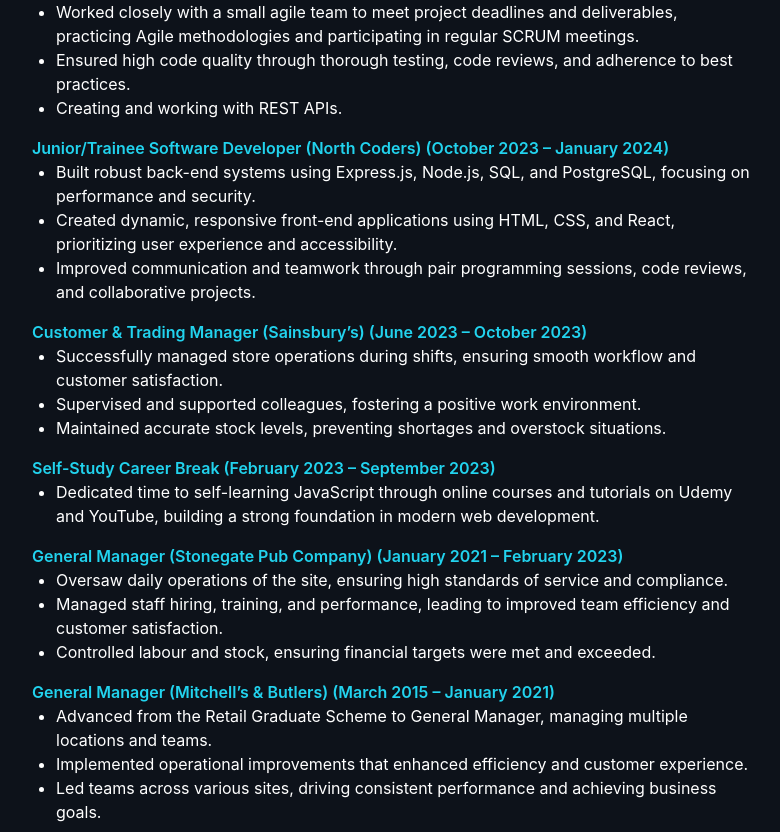
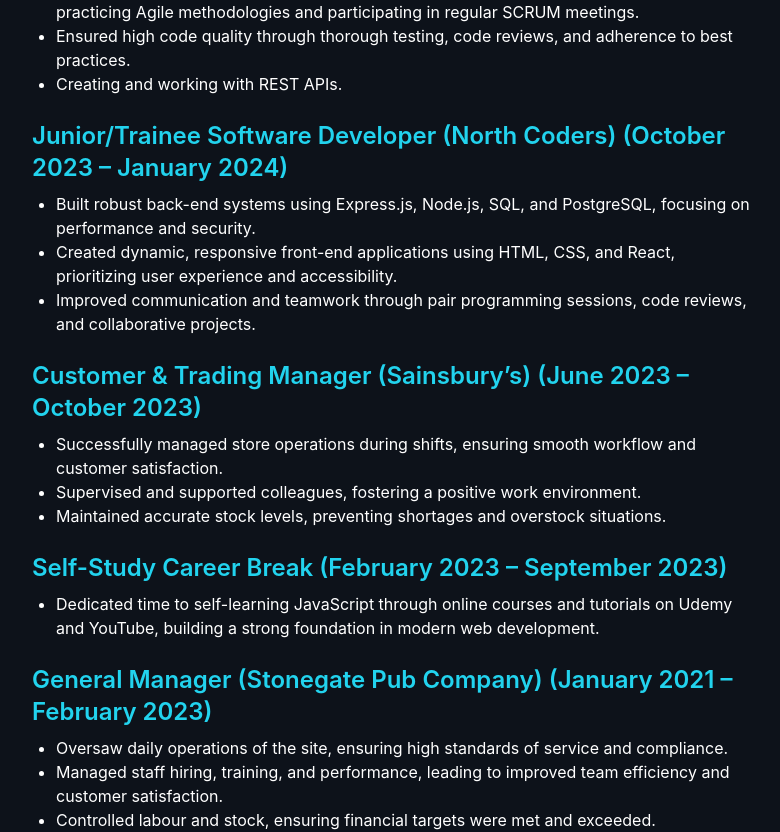
Before and after one commit to TomMirfin/Portfolio-24, a React (Vite) app: page /experience in a window 1280 px wide. Shown: the part 1380-2212 px from the top of the page, without its empty margins (8-788 px from the left). Built offline with nearby package versions, Linux system fonts and the light colour scheme; a web font is replaced by a local one.

Commit message:
new updates

```diff
--- a/package.json
+++ b/package.json
@@ -15,6 +15,7 @@
     "react": "^18.3.1",
     "react-dom": "^18.3.1",
     "react-icons": "^5.3.0",
+    "react-intersection-observer": "^9.13.1",
     "react-ionicons": "^4.2.1"
   },
   "devDependencies": {
--- a/src/Experience/CV.tsx
+++ b/src/Experience/CV.tsx
@@ -1,10 +1,53 @@
+import { motion } from "framer-motion";
+import { useEffect, useRef, useState } from "react";
+
 const CV = () => {
+  const targetRefs = Array.from({ length: 8 }, () => useRef(null));
+  const [visibility, setVisibility] = useState(Array(8).fill(false));
+
+  useEffect(() => {
+    const observer = new IntersectionObserver(
+      (entries) => {
+        entries.forEach((entry, index) => {
+          if (entry.isIntersecting) {
+            setVisibility((prev) => {
+              const newVisibility = [...prev];
+              newVisibility[index] = true;
+              return newVisibility;
+            });
+          }
+        });
+      },
+      {
+        root: null,
+        rootMargin: "0px",
+        threshold: 0.5,
+      }
+    );
+
+    targetRefs.forEach((ref) => {
+      if (ref.current) {
+        observer.observe(ref.current);
+      }
+    });
+
+    return () => {
+      targetRefs.forEach((ref) => {
+        if (ref.current) {
+          observer.unobserve(ref.current);
+        }
+      });
+    };
+  }, []);
+
   return (
-    <div className="p-6 max-w-3xl  bg-[rgb(13,18,26)] rounded-lg text-left">
-      <h1 className="text-3xl font-bold mb-2 text-cyan-400">Tom Mirfin</h1>
-      <h2 className="text-xl font-semibold mb-4 text-cyan-400">
-        Junior Software Developer
-      </h2>
+    <div className="p-6 max-w-3xl bg-[rgb(13,18,26)] rounded-lg text-left">
+      {[
+        {
+          title: "Tom Mirfin",
+          subtitle: "Junior Software Developer",
+          content: (
+            <>
               <p className="mb-2 text-white">Tadcaster, UK</p>
               <p className="mb-2 text-white">
                 Email:{" "}
@@ -17,7 +60,10 @@
               </p>
               <p className="mb-4 text-white">Phone: 0755 7355 021</p>
               <p className="mb-4 text-white">
-        <a href="https://github.com" className="text-blue-400 hover:underline">
+                <a
+                  href="https://github.com"
+                  className="text-blue-400 hover:underline"
+                >
                   GitHub
                 </a>{" "}
                 |
@@ -28,39 +74,44 @@
                   LinkedIn
                 </a>
               </p>
-
               <h3 className="text-2xl font-semibold mt-6 mb-2 text-cyan-400">
                 Profile
               </h3>
               <p className="mb-4 text-white">
                 I am a Software Developer with hands-on experience in full-stack
-        development gained through both professional roles and the Northcoders
-        boot camp. After transitioning from a decade in hospitality, I have
-        quickly adapted and contributed to real-world projects, including
-        rebuilding and deploying mobile apps for iOS and Android. I have
-        experience using AWS services (EC2, RDS, Amplify) for cloud
-        infrastructure, alongside expertise in TypeScript, JavaScript, React,
-        and Node.js. Additionally, I have managed and updated CMS systems and
-        handled live environment updates. Passionate about developing scalable,
-        user-friendly applications, I thrive in agile environments, using SCRUM
-        methodologies to deliver high-quality code. My goal is to continue
-        leveraging my technical skills and industry experience to drive
-        innovation within a dynamic development team.
+                development gained through both professional roles and the
+                Northcoders boot camp. After transitioning from a decade in
+                hospitality, I have quickly adapted and contributed to
+                real-world projects, including rebuilding and deploying mobile
+                apps for iOS and Android. I have experience using AWS services
+                (EC2, RDS, Amplify) for cloud infrastructure, alongside
+                expertise in TypeScript, JavaScript, React, and Node.js.
+                Additionally, I have managed and updated CMS systems and handled
+                live environment updates. Passionate about developing scalable,
+                user-friendly applications, I thrive in agile environments,
+                using SCRUM methodologies to deliver high-quality code. My goal
+                is to continue leveraging my technical skills and industry
+                experience to drive innovation within a dynamic development
+                team.
               </p>
-
-      <h3 className="text-2xl font-semibold mt-6 mb-2 text-cyan-400">
-        Education
-      </h3>
+            </>
+          ),
+        },
+        {
+          title: "Education",
+          content: (
+            <>
               <p className="font-semibold text-white">Northumbria University</p>
-      <p className="text-white">BSc(Hons) Computer Aided Product Design</p>
-
+              <p className="text-white">
+                BSc(Hons) Computer Aided Product Design
+              </p>
               <h3 className="text-2xl font-semibold mt-6 mb-2 text-cyan-400">
                 Technical Skills
               </h3>
               <ul className="list-disc ml-6 mb-4">
                 <li className="text-white">
-          <strong>Languages:</strong> TypeScript, JavaScript (Node.js, browser
-          environments, mobile environments)
+                  <strong>Languages:</strong> TypeScript, JavaScript (Node.js,
+                  browser environments, mobile environments)
                 </li>
                 <li className="text-white">
                   <strong>Testing:</strong> Test Driven Development (TDD), Jest,
@@ -81,135 +132,167 @@
                   communication, SDL, Agile, and SCRUM methodologies
                 </li>
               </ul>
-
-      <h3 className="text-2xl font-semibold mt-6 mb-2 text-cyan-400">
-        Work Experience
-      </h3>
+            </>
+          ),
+        },
+        {
+          title: "Work Experience",
+          content: (
+            <>
               <h4 className="font-semibold text-cyan-400">
                 Zeno Health Group (January 2024 – Present)
               </h4>
               <ul className="list-disc ml-6 mb-4">
                 <li className="text-white">
-          Played an integral role in rebuilding the HealthNav app from the
-          ground up, focusing on scalability and user experience.
+                  Played an integral role in rebuilding the HealthNav app from
+                  the ground up, focusing on scalability and user experience.
                 </li>
                 <li className="text-white">
-          Developed and implemented new features using TypeScript and React
-          Native, enhancing the app's functionality and performance.
+                  Developed and implemented new features using TypeScript and
+                  React Native, enhancing the app's functionality and
+                  performance.
                 </li>
                 <li className="text-white">
-          Sole Developer creating features for HealthNav from design templates.
+                  Sole Developer creating features for HealthNav from design
+                  templates.
                 </li>
                 <li className="text-white">
-          Developed back-end structures using AWS services, including EC2, RDS,
-          and Amplify, with Node.js.
+                  Developed back-end structures using AWS services, including
+                  EC2, RDS, and Amplify, with Node.js.
                 </li>
                 <li className="text-white">
-          Managed and updated the company’s CMS system, using AWS Amplify to
-          streamline development and deployment.
+                  Managed and updated the company’s CMS system, using AWS
+                  Amplify to streamline development and deployment.
                 </li>
                 <li className="text-white">
-          Responsible for pushing updates to both the CMS and live environments,
-          ensuring smooth operations.
+                  Responsible for pushing updates to both the CMS and live
+                  environments, ensuring smooth operations.
                 </li>
                 <li className="text-white">
                   Deployed the app to both iOS and Android platforms.
                 </li>
                 <li className="text-white">
-          Worked closely with a small agile team to meet project deadlines and
-          deliverables, practicing Agile methodologies and participating in
-          regular SCRUM meetings.
+                  Worked closely with a small agile team to meet project
+                  deadlines and deliverables, practicing Agile methodologies and
+                  participating in regular SCRUM meetings.
                 </li>
                 <li className="text-white">
-          Ensured high code quality through thorough testing, code reviews, and
-          adherence to best practices.
+                  Ensured high code quality through thorough testing, code
+                  reviews, and adherence to best practices.
                 </li>
-        <li className="text-white">Creating and working with REST APIs.</li>
+                <li className="text-white">
+                  Creating and working with REST APIs.
+                </li>
               </ul>
-
-      <h4 className="font-semibold text-cyan-400">
-        Junior/Trainee Software Developer (North Coders) (October 2023 – January
-        2024)
-      </h4>
+            </>
+          ),
+        },
+        {
+          title:
+            "Junior/Trainee Software Developer (North Coders) (October 2023 – January 2024)",
+          content: (
             <ul className="list-disc ml-6 mb-4">
               <li className="text-white">
-          Built robust back-end systems using Express.js, Node.js, SQL, and
-          PostgreSQL, focusing on performance and security.
+                Built robust back-end systems using Express.js, Node.js, SQL,
+                and PostgreSQL, focusing on performance and security.
               </li>
               <li className="text-white">
-          Created dynamic, responsive front-end applications using HTML, CSS,
-          and React, prioritizing user experience and accessibility.
+                Created dynamic, responsive front-end applications using HTML,
+                CSS, and React, prioritizing user experience and accessibility.
               </li>
               <li className="text-white">
-          Improved communication and teamwork through pair programming sessions,
-          code reviews, and collaborative projects.
+                Improved communication and teamwork through pair programming
+                sessions, code reviews, and collaborative projects.
               </li>
             </ul>
-
-      <h4 className="font-semibold text-cyan-400">
-        Customer & Trading Manager (Sainsbury’s) (June 2023 – October 2023)
-      </h4>
+          ),
+        },
+        {
+          title:
+            "Customer & Trading Manager (Sainsbury’s) (June 2023 – October 2023)",
+          content: (
             <ul className="list-disc ml-6 mb-4">
               <li className="text-white">
-          Successfully managed store operations during shifts, ensuring smooth
-          workflow and customer satisfaction.
+                Successfully managed store operations during shifts, ensuring
+                smooth workflow and customer satisfaction.
               </li>
               <li className="text-white">
                 Supervised and supported colleagues, fostering a positive work
                 environment.
               </li>
               <li className="text-white">
-          Maintained accurate stock levels, preventing shortages and overstock
-          situations.
+                Maintained accurate stock levels, preventing shortages and
+                overstock situations.
               </li>
             </ul>
-
-      <h4 className="font-semibold text-cyan-400">
-        Self-Study Career Break (February 2023 – September 2023)
-      </h4>
+          ),
+        },
+        {
+          title: "Self-Study Career Break (February 2023 – September 2023)",
+          content: (
             <ul className="list-disc ml-6 mb-4">
               <li className="text-white">
-          Dedicated time to self-learning JavaScript through online courses and
-          tutorials on Udemy and YouTube, building a strong foundation in modern
-          web development.
+                Dedicated time to self-learning JavaScript through online
+                courses and tutorials on Udemy and YouTube, building a strong
+                foundation in modern web development.
               </li>
             </ul>
-
-      <h4 className="font-semibold text-cyan-400">
-        General Manager (Stonegate Pub Company) (January 2021 – February 2023)
-      </h4>
+          ),
+        },
+        {
+          title:
+            "General Manager (Stonegate Pub Company) (January 2021 – February 2023)",
+          content: (
             <ul className="list-disc ml-6 mb-4">
               <li className="text-white">
                 Oversaw daily operations of the site, ensuring high standards of
                 service and compliance.
               </li>
               <li className="text-white">
-          Managed staff hiring, training, and performance, leading to improved
-          team efficiency and customer satisfaction.
+                Managed staff hiring, training, and performance, leading to
+                improved team efficiency and customer satisfaction.
               </li>
               <li className="text-white">
-          Controlled labour and stock, ensuring financial targets were met and
-          exceeded.
+                Controlled labour and stock, ensuring financial targets were met
+                and exceeded.
               </li>
             </ul>
-
-      <h4 className="font-semibold text-cyan-400">
-        General Manager (Mitchell’s & Butlers) (March 2015 – January 2021)
-      </h4>
+          ),
+        },
+        {
+          title:
+            "General Manager (Mitchell’s & Butlers) (March 2015 – January 2021)",
+          content: (
             <ul className="list-disc ml-6 mb-4">
               <li className="text-white">
-          Advanced from the Retail Graduate Scheme to General Manager, managing
-          multiple locations and teams.
+                Advanced from the Retail Graduate Scheme to General Manager,
+                managing multiple locations and teams.
               </li>
               <li className="text-white">
-          Implemented operational improvements that enhanced efficiency and
-          customer experience.
+                Implemented operational improvements that enhanced efficiency
+                and customer experience.
               </li>
               <li className="text-white">
-          Led teams across various sites, driving consistent performance and
-          achieving business goals.
+                Led teams across various sites, driving consistent performance
+                and achieving business goals.
               </li>
             </ul>
+          ),
+        },
+      ].map((section, index) => (
+        <motion.div
+          key={index}
+          ref={targetRefs[index]}
+          initial={{ x: -1000 }}
+          animate={visibility[index] ? { x: 0 } : { x: 0 }}
+          transition={{ duration: 1 }}
+        >
+          <h3 className="text-2xl font-semibold mt-6 mb-2 text-cyan-400">
+            {section.title}
+          </h3>
+          {section.content}
+        </motion.div>
+      ))}
     </div>
   );
 };
```
Also changed, not shown: 1 other file (tests, documents, lock files or other folders). Lines whose indentation alone changed are shown as unchanged.
